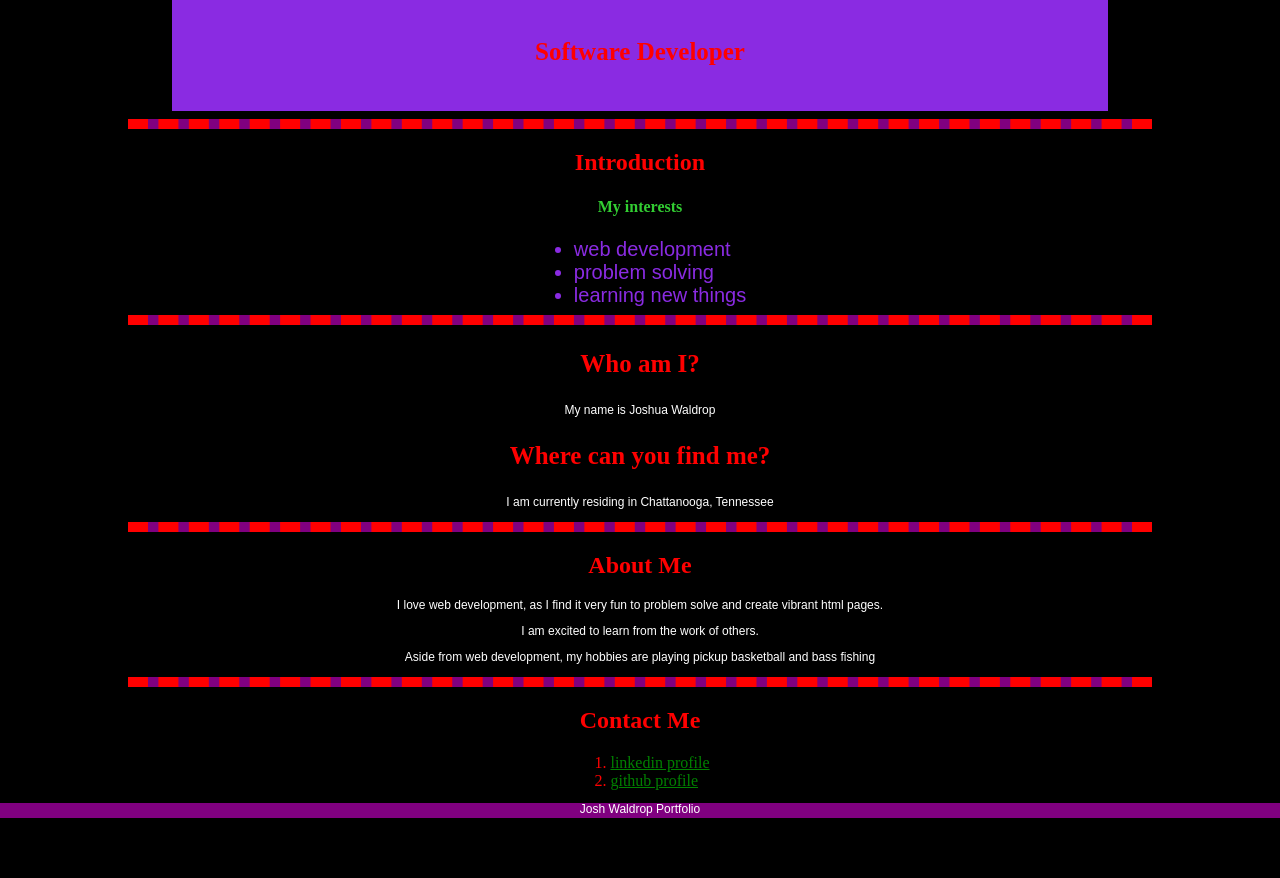
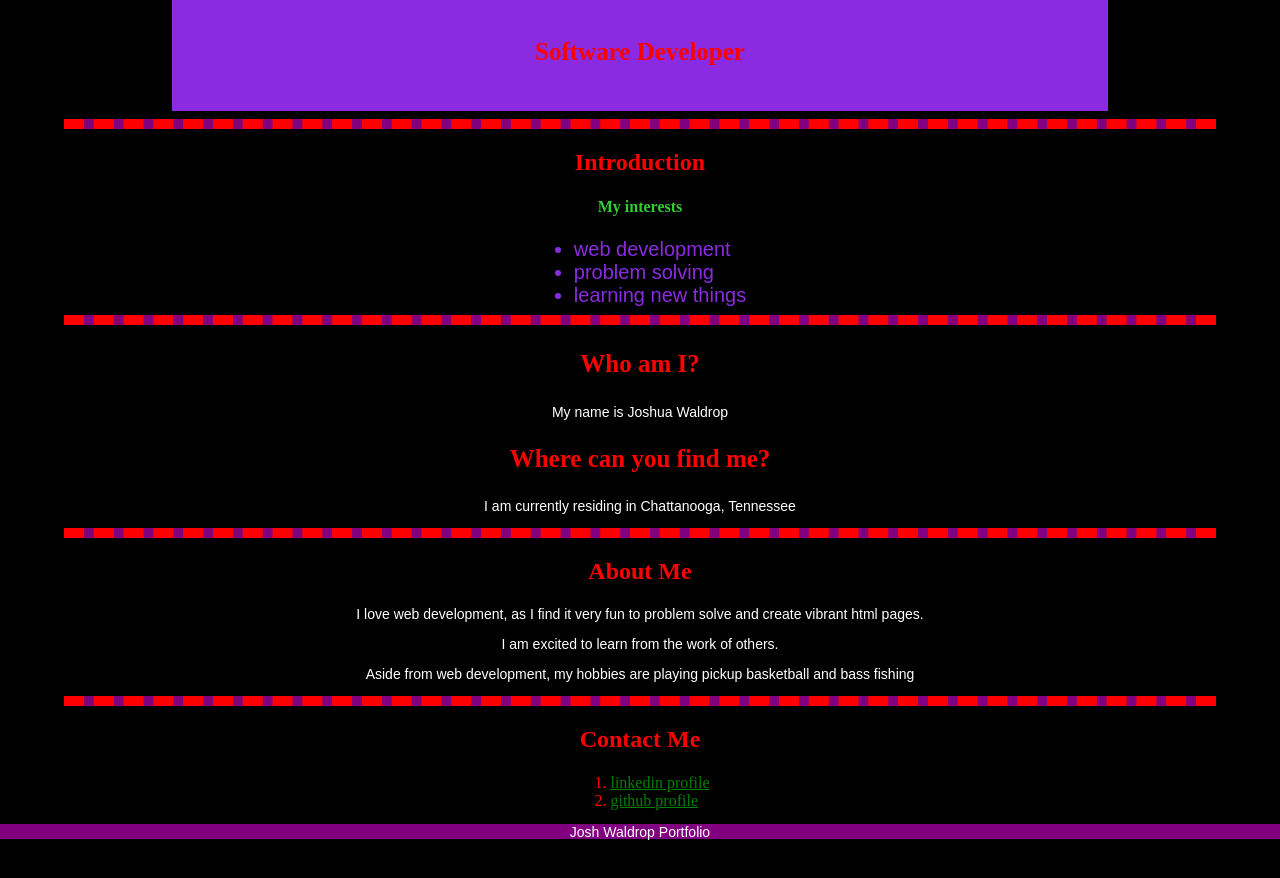
Before and after one commit to WaldropJ/my-portfolio-web-page, a plain HTML site: page index.html in a window 1280 px wide. Shown: the part 798-1676 px from the top of the page. Drawn offline with nearby package versions, Linux system fonts and the light colour scheme.

Commit message:
Update style.css

```diff
--- a/style.css
+++ b/style.css
@@ -33,7 +33,7 @@ footer {
 }
 hr{
   height: 5px;
-  width: 80%;
+  width: 90%;
   background-color: purple;
   color: purple;
   border: none;
@@ -54,7 +54,7 @@ p {
   font-family: Arial, Helvetica, sans-serif;
   text-align: center;
   color:white;
-  font-size: 12px;
+  font-size: 14px;
 }
 .center {
   display: block;
```
